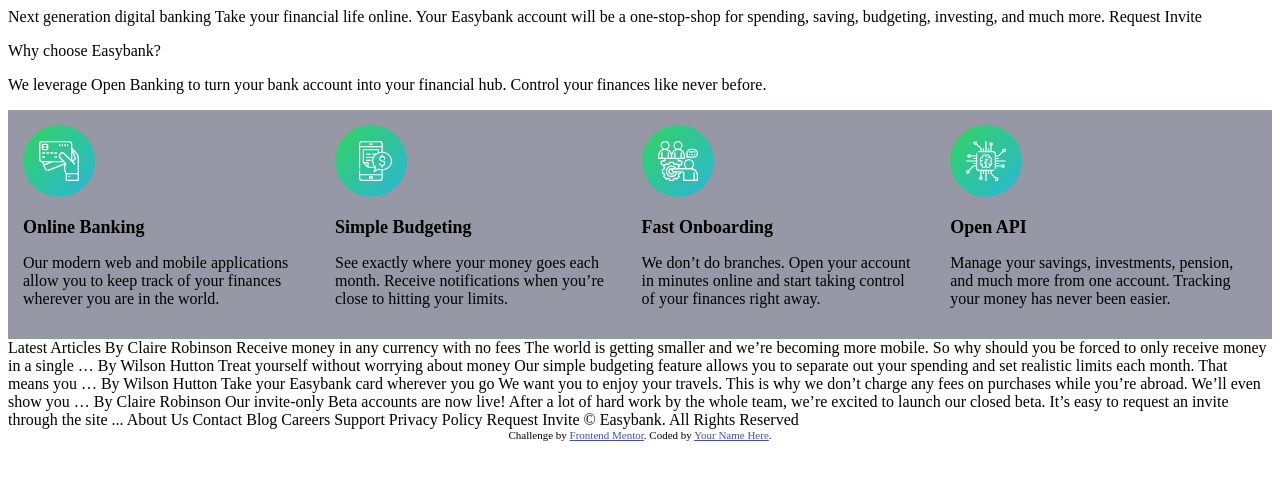
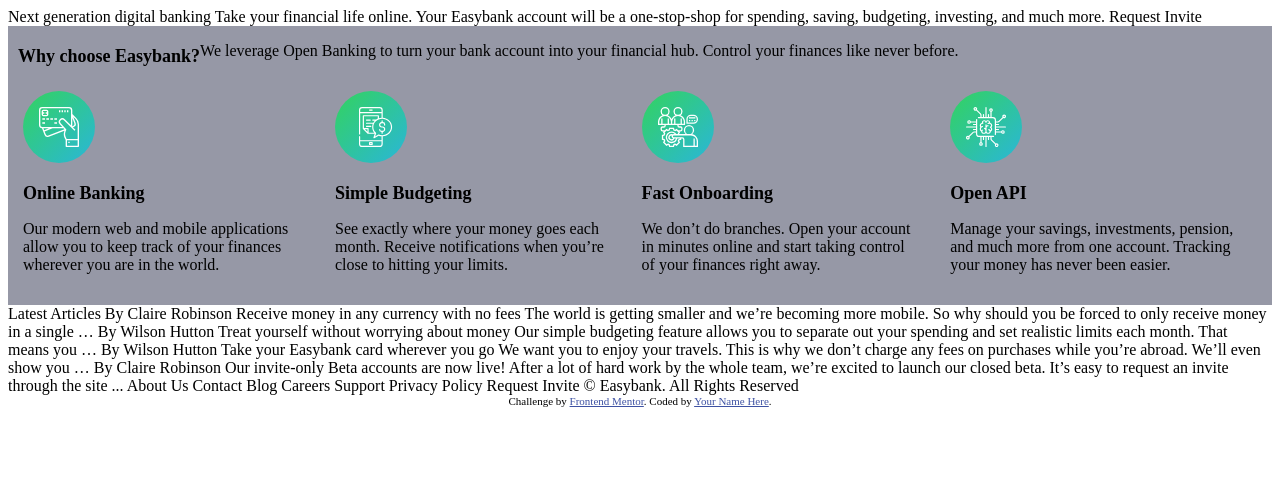
Before and after one commit to bravono/easybank-landing-page, a plain HTML site: page index.html in a window 1280 px wide. Drawn offline with Linux system fonts and the light colour scheme.

Commit message:
stlylling the Eaxybank text

```diff
--- a/index.html
+++ b/index.html
@@ -32,9 +32,9 @@
 
   Request Invite
 
-<div>
-  <p class="">  Why choose Easybank?</p>
-<p> We leverage Open Banking to turn your bank account into your financial hub. Control
+<div class="easy-bank">
+  <span class="heading"> Why choose Easybank?</span>
+<p class="text"> We leverage Open Banking to turn your bank account into your financial hub. Control
   your finances like never before.</p>
 
 </div>
--- a/styles.css
+++ b/styles.css
@@ -26,6 +26,17 @@
         align-items: center;
         margin-bottom: 20px;
         font-size: xx-large;
+    }
+
+
+    .heading {
+        text-align: left;
+        font-size: 18px;
+        margin-left: 115px;
+        font-weight: bolder;
+        margin-left: 10px;
+        margin-top: 20px;
+
     }
 
 
@@ -99,3 +110,14 @@
 
 
 }
+
+
+.heading {
+    text-align: center;
+    font-size: 18px;
+    margin-left: 115px;
+    font-weight: bolder;
+    margin-left: 10px;
+
+
+}
```
